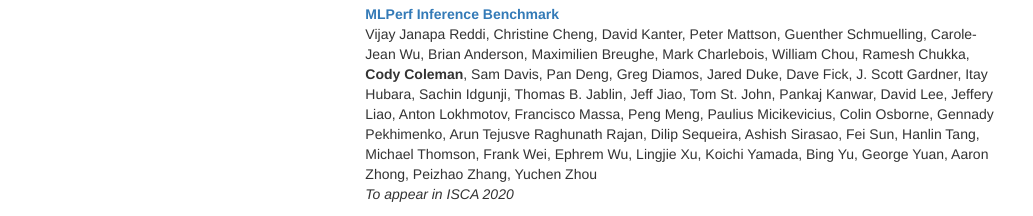
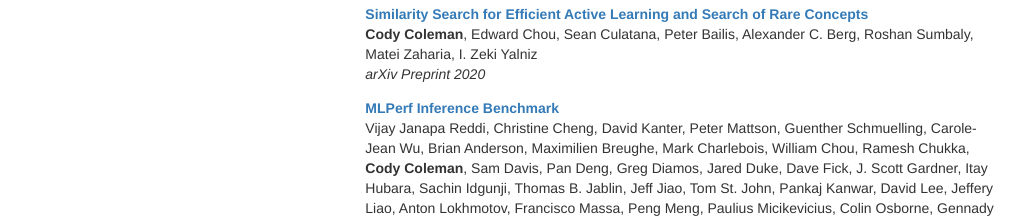
Before and after one commit to prateekm08/prateekmalhotra.github.io, a website: page index.html in a window 1280 px wide. Shown: the part 506-722 px from the top of the page, without its empty margins (123-1156 px from the left). Drawn offline with Linux system fonts and the light colour scheme; files that its build step writes are made by us from their sources.

Commit message:
Add SEALS paper

```diff
--- a/index.html
+++ b/index.html
@@ -64,6 +64,20 @@
                     </div>
                     <div class="pub">
                         <div class="title">
+                            <a href="https://arxiv.org/abs/2007.00077">
+                                Similarity Search for Efficient Active Learning and Search of Rare Concepts
+                            </a>
+                        </div>
+                        <div class="authors">
+                            <span class='me'>Cody Coleman</span>, Edward Chou, Sean Culatana, Peter Bailis, Alexander C. Berg, Roshan Sumbaly, Matei Zaharia, I. Zeki Yalniz
+                        </div>
+                        <div class="location">
+                            arXiv Preprint 2020
+                        </div>
+                    </div>
+
+                    <div class="pub">
+                        <div class="title">
                             <a href="https://arxiv.org/abs/1911.02549">
                                 MLPerf Inference Benchmark
                             </a>
@@ -72,7 +86,7 @@
                             Vijay Janapa Reddi, Christine Cheng, David Kanter, Peter Mattson, Guenther Schmuelling, Carole-Jean Wu, Brian Anderson, Maximilien Breughe, Mark Charlebois, William Chou, Ramesh Chukka, <span class='me'>Cody Coleman</span>, Sam Davis, Pan Deng, Greg Diamos, Jared Duke, Dave Fick, J. Scott Gardner, Itay Hubara, Sachin Idgunji, Thomas B. Jablin, Jeff Jiao, Tom St. John, Pankaj Kanwar, David Lee, Jeffery Liao, Anton Lokhmotov, Francisco Massa, Peng Meng, Paulius Micikevicius, Colin Osborne, Gennady Pekhimenko, Arun Tejusve Raghunath Rajan, Dilip Sequeira, Ashish Sirasao, Fei Sun, Hanlin Tang, Michael Thomson, Frank Wei, Ephrem Wu, Lingjie Xu, Koichi Yamada, Bing Yu, George Yuan, Aaron Zhong, Peizhao Zhang, Yuchen Zhou
                         </div>
                         <div class="location">
-                            To appear in ISCA 2020
+                            In ISCA 2020
                         </div>
                     </div>
 
```
Also changed, not shown: src/html/index.html (+15 -1 lines).
